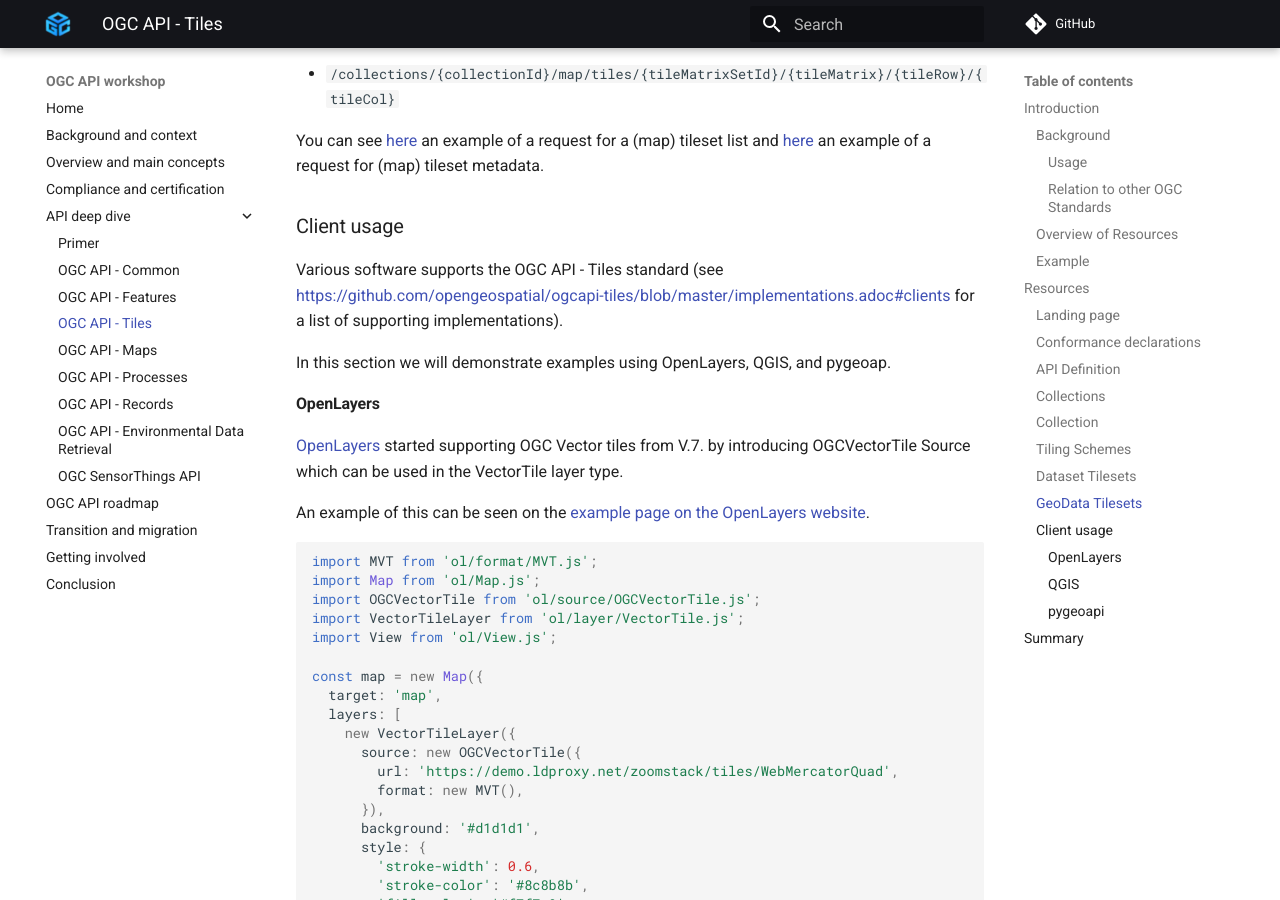
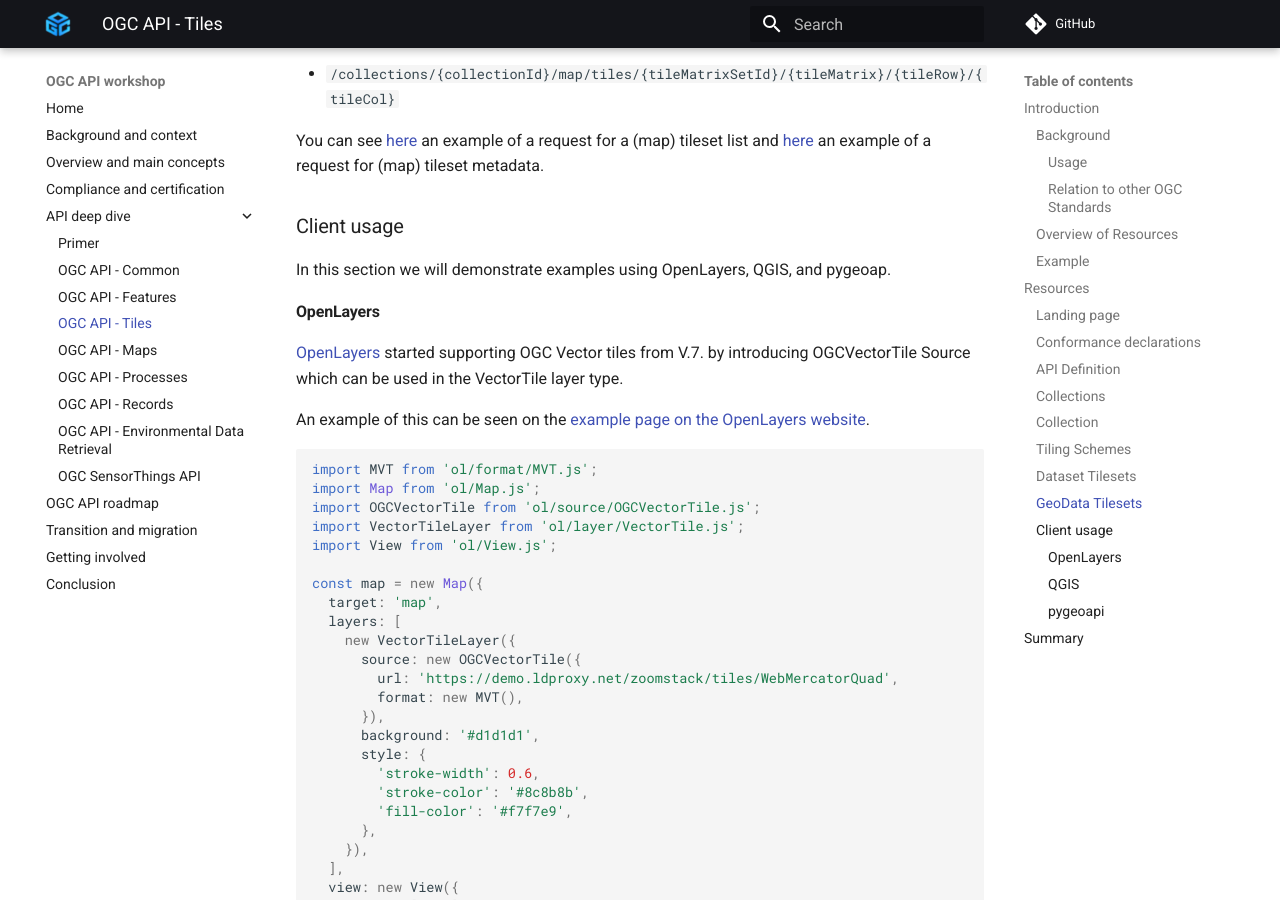
Before and after one commit to opengeospatial/ogcapi-workshop, an MkDocs documentation site: the page built from workshop/content/docs/api-deep-dive/tiles.md, in a window 1280 px wide and 900 px high, scrolled down 12781 px. Built offline with MkDocs 1.6.1 and Material for MkDocs 9.7.7, drawn with Linux system fonts in a browser that asks for light colours; comment, search, counter and statistics services are not loaded.

Commit message:
remove duplicate text

```diff
--- a/workshop/content/docs/api-deep-dive/tiles.md
+++ b/workshop/content/docs/api-deep-dive/tiles.md
@@ -568,8 +568,6 @@
 
 ### Client usage
 
-Various software supports the OGC API - Tiles standard (see <https://github.com/opengeospatial/ogcapi-tiles/blob/master/implementations.adoc#clients> for a list of supporting implementations).
-
 In this section we will demonstrate examples using OpenLayers, QGIS, and pygeoap.
 
 #### OpenLayers
```
Also changed, not shown: workshop/content/docs/api-deep-dive/features.md (+0 -2 lines).
